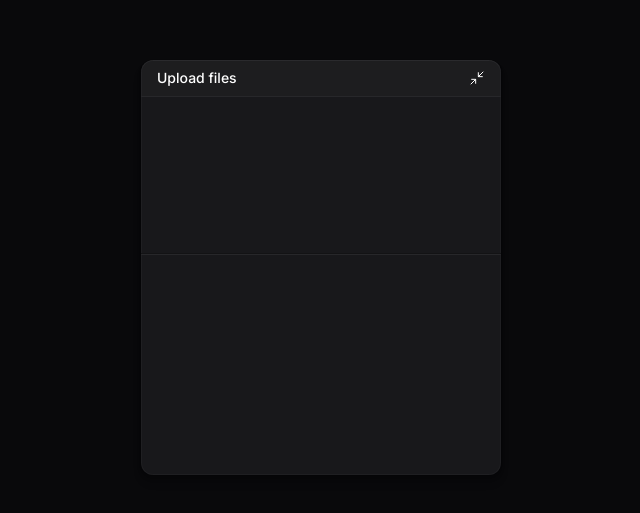
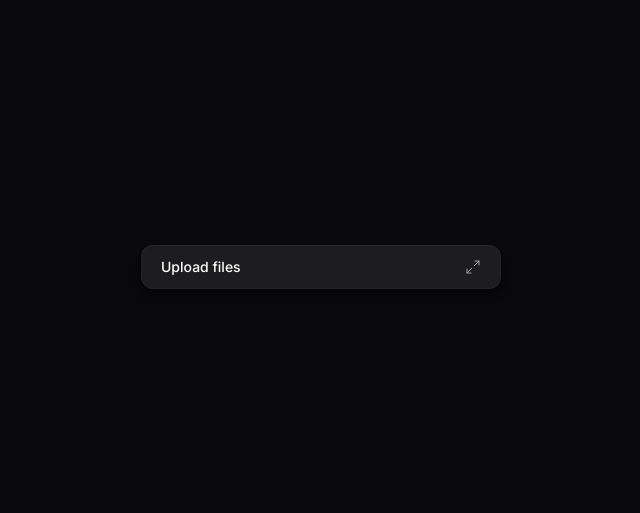
Before and after one commit to DiegoCortinhas/ftr-pos-360-upload-widget-web, a React (Vite) app: page / in a window 1280 px wide. Shown: the part 133-646 px from the top of the page, without its empty margins (319-959 px from the left). Built offline with nearby package versions, Linux system fonts and the light colour scheme.

Commit message:
adding collapsible widget and button

```diff
--- a/package.json
+++ b/package.json
@@ -10,9 +10,11 @@
     "preview": "vite preview"
   },
   "dependencies": {
+    "@radix-ui/react-collapsible": "^1.1.11",
     "lucide-react": "^0.536.0",
     "react": "^19.1.0",
-    "react-dom": "^19.1.0"
+    "react-dom": "^19.1.0",
+    "tailwind-variants": "^2.1.0"
   },
   "devDependencies": {
     "@eslint/js": "^9.30.1",
--- /dev/null
+++ b/src/components/ui/button.tsx
@@ -0,0 +1,24 @@
+import type { ComponentProps } from "react";
+import { tv, type VariantProps } from 'tailwind-variants'
+
+const buttonVariants = tv({
+    base: 'text-zinc-400 rounded-lg hover:text-zinc-100 hover:bg-zinc-800 disabled:opacity-50 disabled:pointer-events-none',
+    variants: {
+        size: {
+            default: 'px-3 py-2',
+            icon: 'p-2',
+            'icon-sm': 'p-1'
+        },
+    },
+    defaultVariants: {
+        size: 'default',
+
+    },
+})
+
+export function Button({ size, className, ...props }: ComponentProps<'button'> & VariantProps<typeof buttonVariants>) {
+    return (
+        <button className={buttonVariants({ size, className })} {...props} />
+
+    )
+}
--- a/src/components/upload-widget-header.tsx
+++ b/src/components/upload-widget-header.tsx
@@ -1,12 +1,18 @@
+import * as Collapsible from '@radix-ui/react-collapsible';
 import { Minimize2 } from "lucide-react";
+import { Button } from "./ui/button";
 
 export function UploadWidgetHeader() {
     return (
         <div className="w-full p-4 py-2 bg-white/2 border-zinc-800 border-b flex items-center justify-between">
             <span className="text-sm font-medium">Upload files</span>
-            <button>
-                <Minimize2 strokeWidth={1.5} className="size-4" />
-            </button>
+
+            <Collapsible.Trigger asChild>
+                <Button size="icon" className="-mr-2">
+                    <Minimize2 strokeWidth={1.5} className="size-4" />
+                </Button>
+            </Collapsible.Trigger>
+
         </div>
     )
 }
--- /dev/null
+++ b/src/components/upload-widget-minimized-button.tsx
@@ -0,0 +1,13 @@
+import * as Collapsible from '@radix-ui/react-collapsible'
+import { Maximize2 } from 'lucide-react'
+
+export function UploadWidgetMinimizedButton() {
+    return (
+        <Collapsible.Trigger className="group w-full bg-white/2 py-3 px-5 flex items-center justify-between">
+            <span className="text-sm font-medium">Upload files</span>
+            <Maximize2 strokeWidth={1.5} className="size-4 text-zinc-400 group-hover:text-zinc-100" />
+
+
+        </Collapsible.Trigger>
+    )
+}
--- a/src/components/upload-widget.tsx
+++ b/src/components/upload-widget.tsx
@@ -1,16 +1,27 @@
+import * as Collapsible from "@radix-ui/react-collapsible";
 import { UploadWidgetDropzone } from "./upload-widget-dropzone";
 import { UploadWidgetHeader } from "./upload-widget-header";
 import { UploadWidgetUploadList } from "./upload-widget-upload-list";
+import { useState } from "react";
+import { UploadWidgetMinimizedButton } from "./upload-widget-minimized-button";
 
 export function UploadWidget() {
+    const [isWidgetOpen, setIsWidgetOpen] = useState(false)
+
     return (
-        <div className="bg-zinc-900 w-full overflow-hidden max-w-[360px] rounded-xl shadow-shape">
+        <Collapsible.Root onOpenChange={setIsWidgetOpen}>
+            <div className="bg-zinc-900 overflow-hidden w-[360px] rounded-xl shadow-shape">
+                {!isWidgetOpen && <UploadWidgetMinimizedButton />}
+
+                <Collapsible.CollapsibleContent>
                     <UploadWidgetHeader />
                     <div className="flex flex-col gap-4 py-3">
                         <UploadWidgetDropzone />
                         <div className="h-px bg-zinc-800 border-t border-black/50 box-content"></div>
                         <UploadWidgetUploadList />
                     </div>
+                </Collapsible.CollapsibleContent>
             </div>
+        </Collapsible.Root>
     )
 }
```
Also changed, not shown: 1 other file (tests, documents, lock files or other folders). Lines whose indentation alone changed are shown as unchanged.
